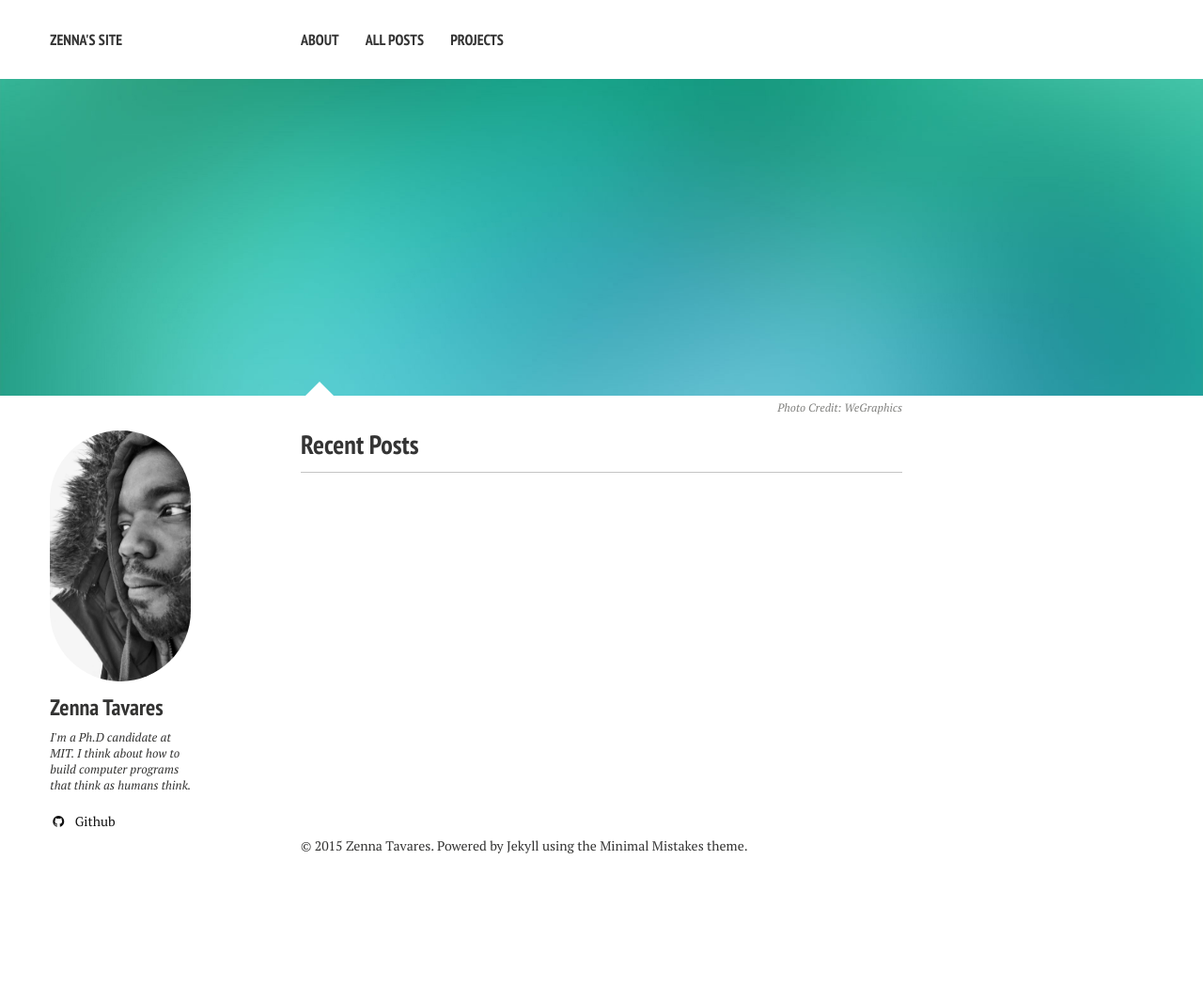
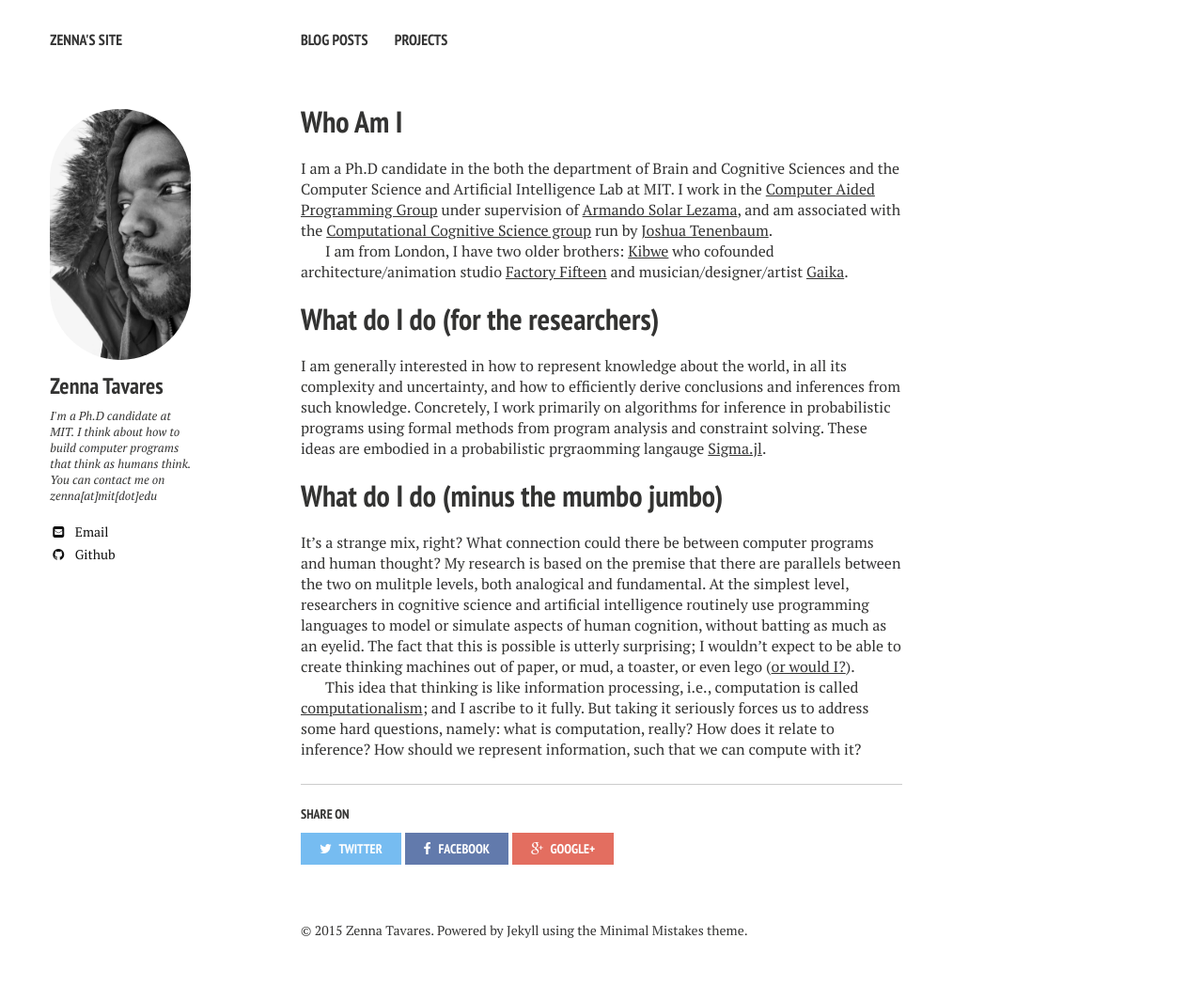
Before and after one commit to zenna/zenna.github.io, a Jekyll site: the page built from index.md, in a window 1280 px wide. Shown: the whole page at 94% size. Built offline with Jekyll 4.4.1, drawn with Linux system fonts in a browser that asks for light colours; nearby versions of some CDN libraries; before the commit the page ends 958 px from its top, so only the background shows below that.

Commit message:
fixed front page and stuff

```diff
--- a/_config.yml
+++ b/_config.yml
@@ -28,8 +28,8 @@ kramdown:
 owner:
   name: Zenna Tavares
   avatar: zennabw.jpg
-  bio: "I'm a Ph.D candidate at MIT.  I think about how to build computer programs that think as humans think."
-  email:
+  bio: "I'm a Ph.D candidate at MIT.  I think about how to build computer programs that think as humans think.  You can contact me on zenna[at]mit[dot]edu"
+  email: zenna@mit.edu
   disqus-shortname:
   twitter: #username
   facebook: #username
--- a/_data/navigation.yml
+++ b/_data/navigation.yml
@@ -1,9 +1,6 @@
 # Site navigation links
 
-- title: About
-  url: /about/
-
-- title: All Posts
+- title: Blog Posts
   url: /posts/
 
 - title: Projects
--- a/index.md
+++ b/index.md
@@ -1,9 +1,17 @@
 ---
-layout: home
-excerpt: "A minimal Jekyll theme for your blog by designer Michael Rose."
+layout: page
+title: "Who Am I"
 tags: [Jekyll, theme, responsive, blog, template]
-image:
-  feature: sample-image-1.jpg
-  credit: WeGraphics
-  creditlink: http://wegraphics.net/downloads/free-ultimate-blurred-background-pack/
 ---
+
+I am a Ph.D candidate in the both the department of Brain and Cognitive Sciences and the Computer Science and Artificial Intelligence Lab at MIT.  I work in the [Computer Aided Programming Group](http://groups.csail.mit.edu/cap/) under supervision of [Armando Solar Lezama](http://people.csail.mit.edu/asolar/), and am associated with the [Computational Cognitive Science group](http://cocosci.mit.edu) run by [Joshua Tenenbaum](http://web.mit.edu/cocosci/josh.html).
+
+I am from London, I have two older brothers: [Kibwe](http://blog.ted.com/constructing-kinetic-worlds-the-futuristic-films-of-ted-fellow-kibwe-tavares/) who cofounded architecture/animation studio [Factory Fifteen](http://www.factoryfifteen.com/) and musician/designer/artist [Gaika](https://vimeo.com/user19682881).
+
+# What do I do (for the researchers)
+I am generally interested in how to represent knowledge about the world, in all its complexity and uncertainty, and how to efficiently derive conclusions and inferences from such knowledge.  Concretely, I work primarily on algorithms for inference in probabilistic programs using formal methods from program analysis and constraint solving.  These ideas are embodied in a probabilistic prgraomming langauge [Sigma.jl](https://github.com/zenna/Sigma.jl).
+
+# What do I do (minus the mumbo jumbo)
+It's a strange mix, right? What connection could there be between computer programs and human thought?  My research is based on the premise that there are parallels between the two     on mulitple levels, both analogical and fundamental.  At the simplest level, researchers in cognitive science and artificial intelligence routinely use programming languages to model or simulate aspects of human cognition, without batting as much as an eyelid.  The fact that this is possible is utterly surprising; I wouldn't expect to be able to create thinking machines out of paper, or mud, a toaster, or even lego ([or would I?](https://www.youtube.com/watch?v=cYw2ewoO6c4)).
+
+This idea that thinking is like information processing, i.e., computation is called [computationalism](http://en.wikipedia.org/wiki/Computational_theory_of_mind); and I ascribe to it fully.  But taking it seriously forces us to address some hard questions, namely: what is computation, really? How does it relate to inference? How should we represent information, such that we can compute with it?
```
Also changed, not shown: _posts/2015-04-15-first-post.md (added, +8 -0 lines), about/index.md (+1 -1 lines), 7 other files.
